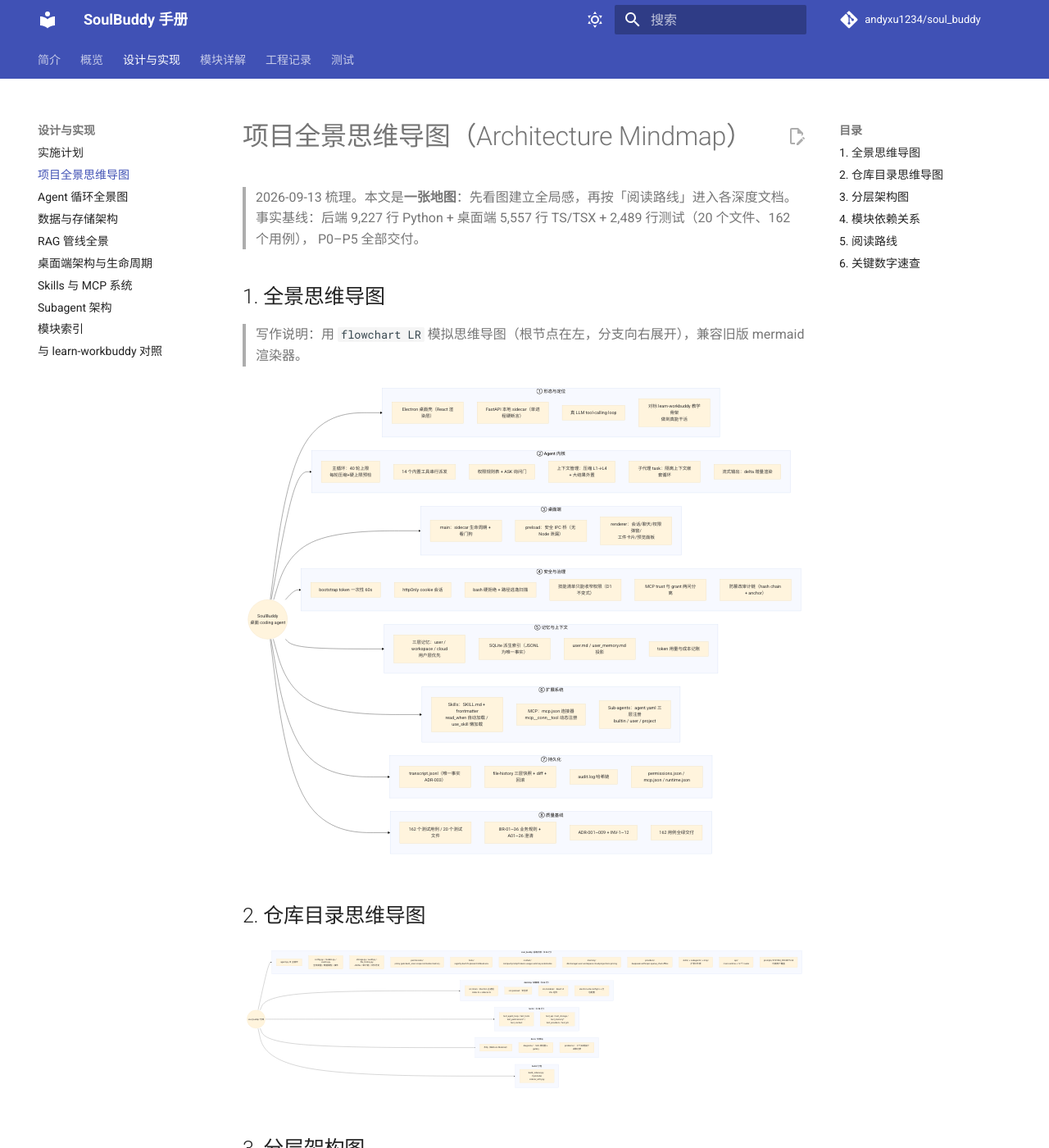
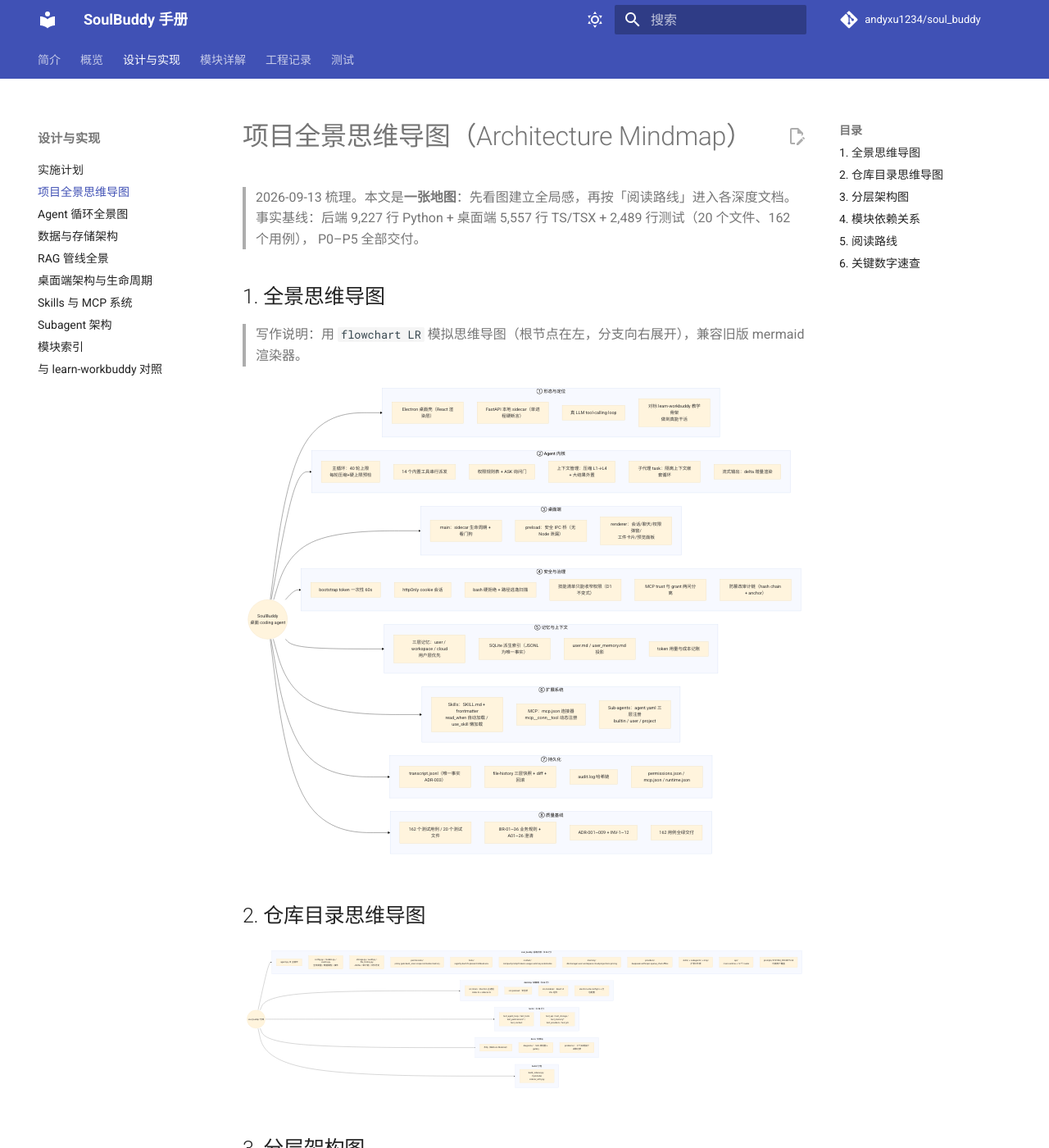
Before and after one commit to andyxu1234/soul_buddy, an MkDocs documentation site: the page built from docs/architecture-mindmap.md, in a window 1280 px wide and 1400 px high. Shown: the whole window at 82% size. Built offline with MkDocs 1.6.1 and Material for MkDocs 9.7.7, drawn with Linux system fonts in a browser that asks for light colours; comment, search, counter and statistics services are not loaded.

Commit message:
docs: 侧边栏父级标题加粗加大

```diff
--- /dev/null
+++ b/docs/css/sidebar-section.css
@@ -0,0 +1,19 @@
+/* 侧边栏父级（section）加粗加大，与子标题拉开区分度 */
+.md-nav__item--section > .md-nav__link {
+  font-size: 15px;
+  font-weight: 700;
+  letter-spacing: 0.02em;
+  padding-top: 10px;
+  padding-bottom: 10px;
+}
+
+/* 子标题保持 Material 默认（稍小稍轻），拉开层级 */
+.md-nav__item--section .md-nav__item .md-nav__link {
+  font-size: 14px;
+  font-weight: 400;
+}
+
+/* 父级悬停态不抢子级 active 的视觉焦点 */
+.md-nav__item--section > .md-nav__link:hover {
+  color: var(--md-typeset-a-color);
+}
--- a/mkdocs.yml
+++ b/mkdocs.yml
@@ -94,3 +94,4 @@ extra_javascript:
   - js/mermaid-init.js
 extra_css:
   - css/mermaid.css
+  - css/sidebar-section.css
```
